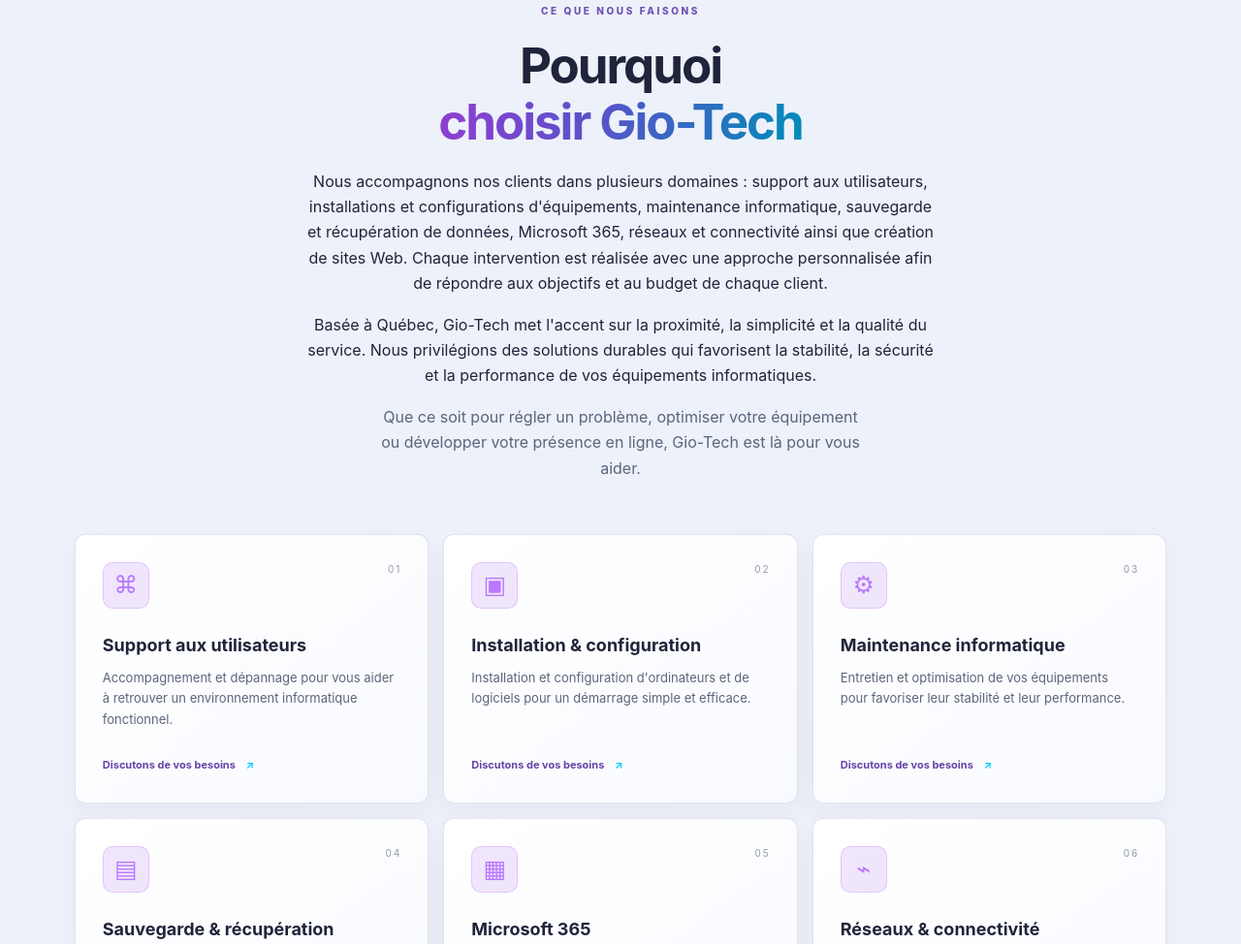
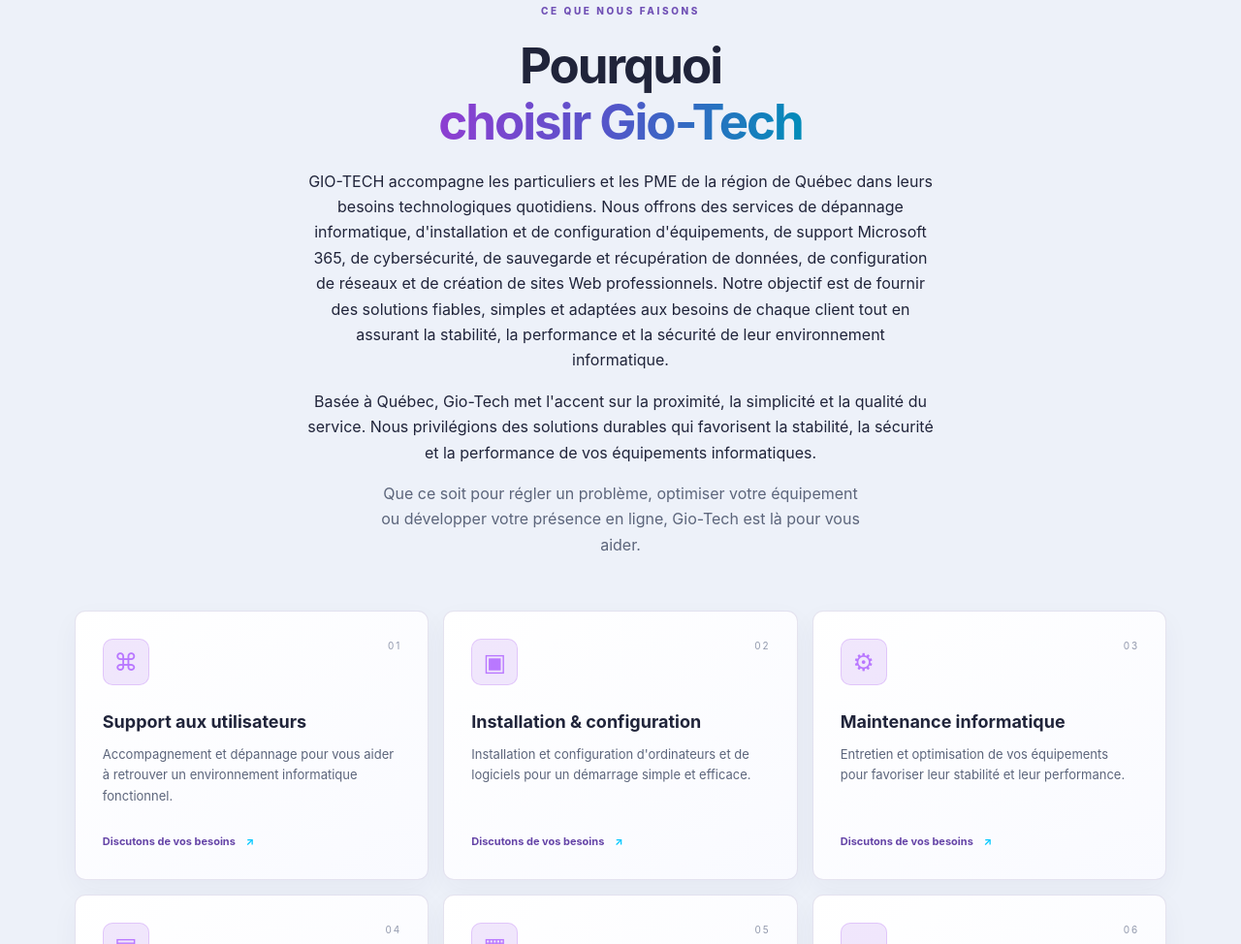
Before and after one commit to Gio-Technicien/gio-tech-site, a plain HTML site: page index.html in a window 1280 px wide. Shown: the part 1075-2049 px from the top of the page at 97% size. Drawn offline with Linux system fonts and the light colour scheme.

Commit message:
Update index.html

```diff
--- a/index.html
+++ b/index.html
@@ -86,8 +86,10 @@
         <p class="eyebrow">CE QUE NOUS FAISONS</p>
         <h2>Pourquoi<br><span class="gradient-text">choisir Gio-Tech</span></h2>
         <section class="seo-content">
-    <p style="text-align: justify;"> Nous accompagnons nos clients dans plusieurs domaines : support aux utilisateurs, installations et configurations d'équipements, maintenance informatique, sauvegarde et récupération de données, Microsoft 365, réseaux et connectivité ainsi que création de sites Web. Chaque intervention est réalisée avec une approche personnalisée afin de répondre aux objectifs et au budget de chaque client.</p>
-  <p style="text-align: justify;"> Basée à Québec, Gio-Tech met l'accent sur la proximité, la simplicité et la qualité du service. Nous privilégions des solutions durables qui favorisent la stabilité, la sécurité et la performance de vos équipements informatiques. </p>
+<p style="text-align: justify;">
+GIO-TECH accompagne les particuliers et les PME de la région de Québec dans leurs besoins technologiques quotidiens. Nous offrons des services de dépannage informatique, d'installation et de configuration d'équipements, de support Microsoft 365, de cybersécurité, de sauvegarde et récupération de données, de configuration de réseaux et de création de sites Web professionnels. Notre objectif est de fournir des solutions fiables, simples et adaptées aux besoins de chaque client tout en assurant la stabilité, la performance et la sécurité de leur environnement informatique.
+</p>
+        <p style="text-align: justify;"> Basée à Québec, Gio-Tech met l'accent sur la proximité, la simplicité et la qualité du service. Nous privilégions des solutions durables qui favorisent la stabilité, la sécurité et la performance de vos équipements informatiques. </p>
 </section>
         <p>Que ce soit pour régler un problème, optimiser votre équipement ou développer votre présence en ligne, Gio-Tech est là pour vous aider.</p>
       </div>
```
